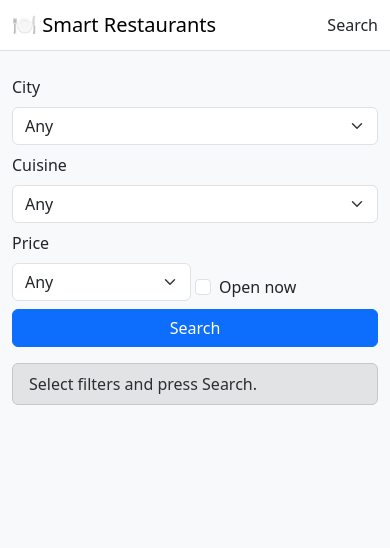
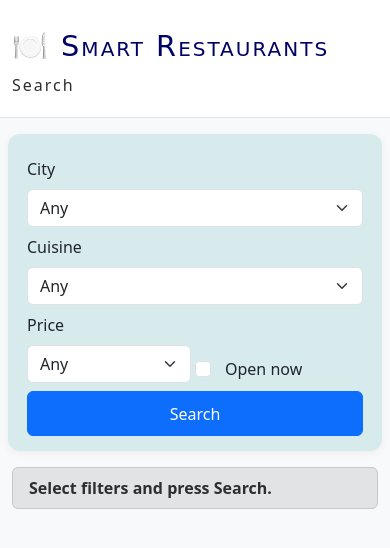
Before and after one commit to mattboone808/smart-restaurants, a website: page frontend/index.html in a window 390 px wide. Drawn offline with nearby package versions, Linux system fonts and the light colour scheme; no server answers.

Commit message:
modified:   frontend/index.html

```diff
--- a/frontend/index.html
+++ b/frontend/index.html
@@ -14,18 +14,111 @@
   <meta name="viewport" content="width=device-width, initial-scale=1" />
   <title>Smart Restaurants</title>
   <link href="https://cdn.jsdelivr.net/npm/bootstrap@5.3.3/dist/css/bootstrap.min.css" rel="stylesheet">
+  <style>
+    /* -------------------------------------
+       NAVBAR
+    ------------------------------------- */
+    .navbar {
+        padding: 20px 0;
+    }
+
+    .navbar-brand {
+        background-size: cover;
+        background-position: center;
+        color: rgb(0, 2, 100);
+        font-style: normal;
+        font-weight: normal;
+        font-family: 'Brush Script MT', Brish Script std, cursive;
+        font-variant: small-caps;
+        font-size: 2rem;
+        display: flex;
+        align-items: center;
+    }
+
+    .nav-link {
+        font-weight: 500;
+        color: #000000d2 !important;
+        transition: color 0.2s ease;
+    }
+
+    .nav-link:hover {
+        color: #005ff7 !important;
+    }
+    /* ---------------------------------------------------
+      SEARCH FORM
+    --------------------------------------------------- */
+    #searchForm {
+        background: rgb(216, 235, 236);
+        padding: 30px;
+        border-radius: 12px;
+        box-shadow: 0 2px 10px rgba(0,0,0,0.05);
+    }
+
+    #searchBtn {
+        height: 45px;
+    }
+
+    .form-check-label {
+        margin-left: 6px;
+    }
+    /* -------------------------------------
+      SEARCH RESULTS (optional styling)
+    ------------------------------------- */
+    #results .card {
+    background: #c3dde4;
+    border: none;
+    border-radius: 12px;
+    box-shadow: 0 2px 10px rgba(0, 0, 0, 0.05);
+    transition: transform 0.2s ease;
+    }
+    #results .card:hover {
+        transform: translateY(-3px);
+    }
+
+    #results .card-title {
+        font-size: 1.25rem;
+        font-weight: 700;
+    }
+
+    /* Status / loading text */
+    #status {
+        font-size: 1rem;
+        font-weight: 600;
+        margin-bottom: 10px;
+    }
+    /* -------------------------------------
+       RESERVATION MODAL
+    ------------------------------------- */
+    .modal-content {
+        border-radius: 12px;
+    }
+    .modal-title {
+        font-weight: 700;
+    }
+    #reserveForm label {
+        font-weight: 600;
+    }
+    @media (max-width: 576px) {
+    .navbar-brand {
+        font-size: 1.8rem;
+    }
+    #searchForm {
+        padding: 15px;
+    }
+}
+  </style>
 </head>
 
 <body class="bg-light">
   <!-- Page Navigation -->
-  <nav class="navbar bg-white border-bottom">
+  <div class="navbar bg-white border-bottom" style="letter-spacing:2px";>
     <div class="container d-flex justify-content-between">
-      <span class="navbar-brand mb-0 h1">🍽️ Smart Restaurants</span>
+      <a href="./index.html" class="navbar-brand mb-0 h1-button">🍽️ Smart Restaurants</a>
       <div class="d-flex gap-3">
         <a class="nav-link" href="./index.html">Search</a>
       </div>
     </div>
-  </nav>
+  </div>
 
   <main class="container py-4">
     <!-- Search Form -->
```
